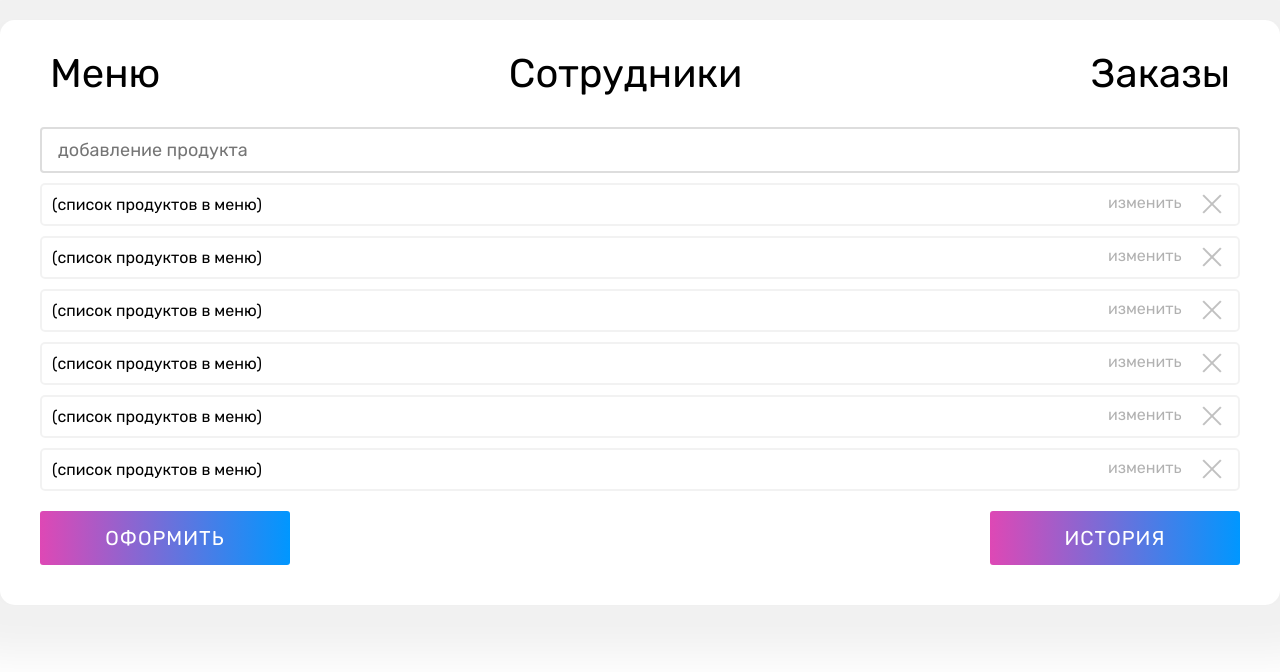
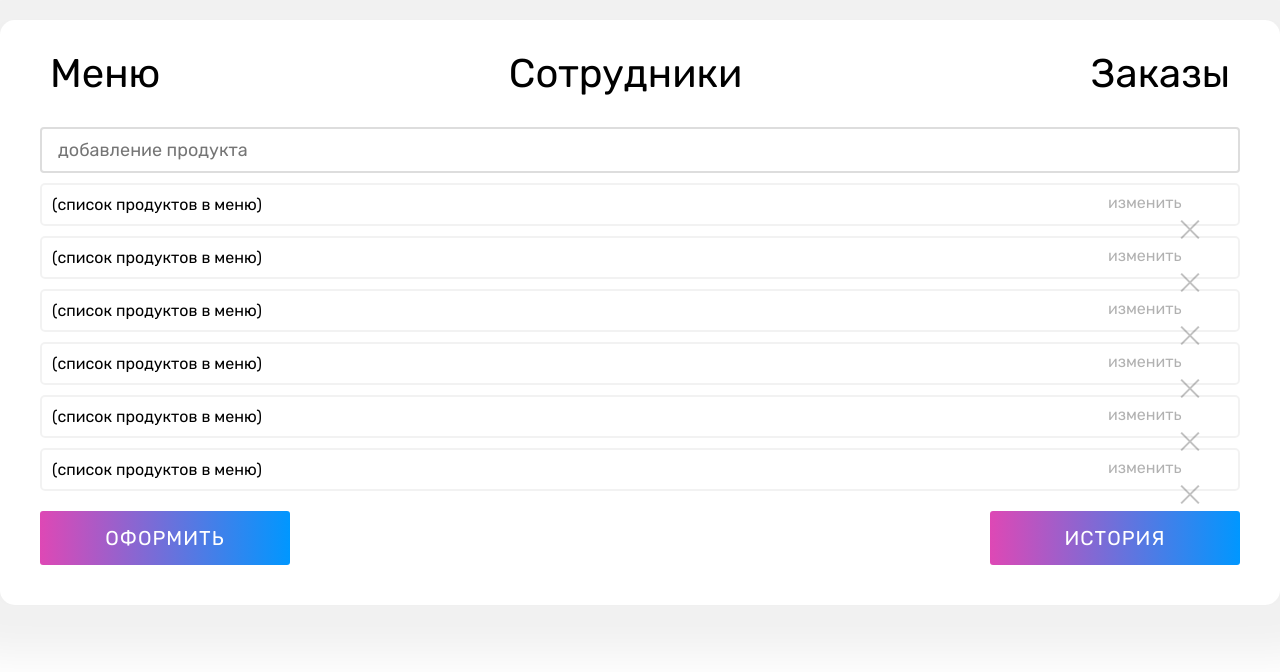
Before and after one commit to ExUngueLeonem/test-task-foodmenu, a React (Create React App) app: page /admin/menu in a window 1280 px wide. Shown: the top 672 px of the page. Built offline with nearby package versions, Linux system fonts and the light colour scheme.

Commit message:
Admin menu page

```diff
--- a/src/pages/AdminMenuPage/AdminMenuPage.module.scss
+++ b/src/pages/AdminMenuPage/AdminMenuPage.module.scss
@@ -11,18 +11,6 @@
     @include shadow;
 }
 
-/* .header_menu {
-    display: flex;
-    justify-content: space-between;
-
-    &__inner {
-        font-size: 40px;
-        display: block;
-        padding: 10px;
-    }
-}
-
- */
 .menu_input {
     width: 100%;
     font-size: 18px;
@@ -57,11 +45,6 @@
 
 .btn_delete {
     @include close;
-    right: 10px;
-    top: 62%;
-    transform: translateY(-50%);
-    width: 32px;
-    height: 35px;
 }
 
 .btn_put {
```
